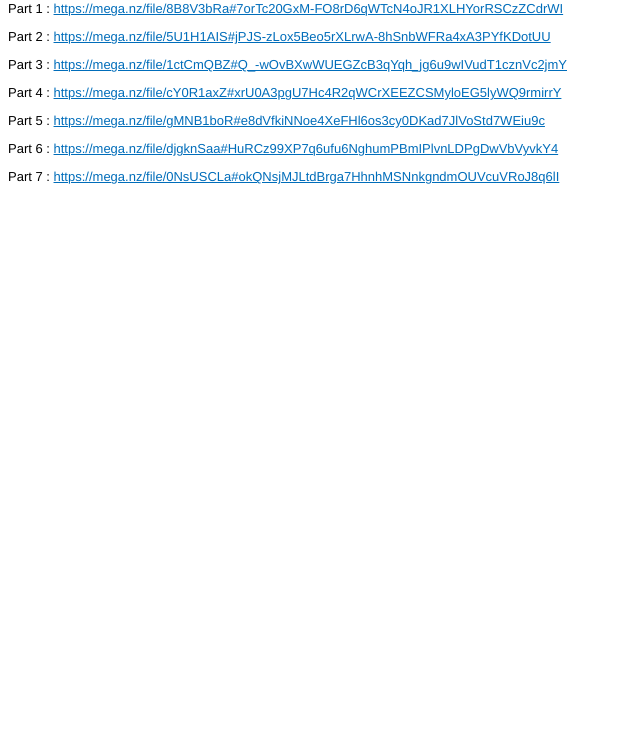
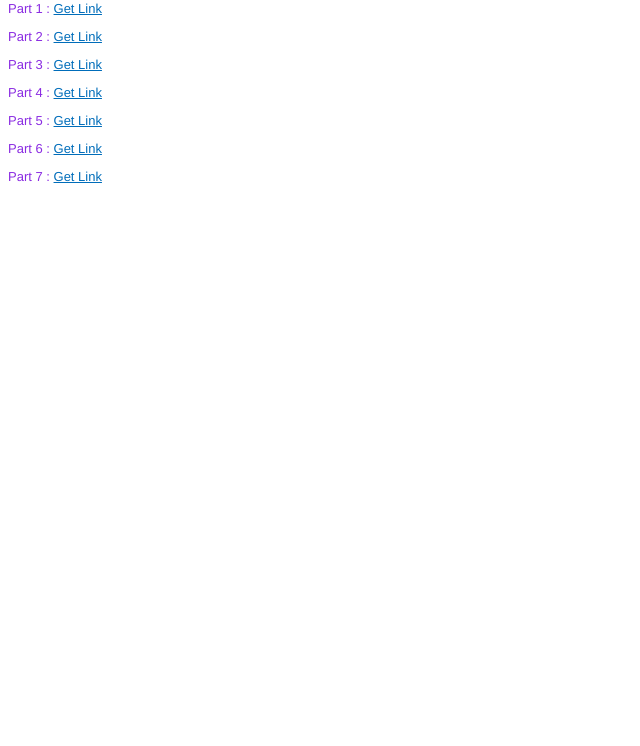
Before and after one commit to gutampsid/ykz4gomg.github.io, a plain HTML site: page index.html in a window 1280 px wide. Shown: the part 54-800 px from the top of the page, without its empty margins (0-640 px from the left). Drawn offline with Linux system fonts and the light colour scheme.

Commit message:
Update index.html

```diff
--- a/index.html
+++ b/index.html
@@ -6,26 +6,17 @@
         body, table { font-family: Helvetica, Arial, sans-serif; font-size: 13px; }
         a { color: #006DBA; }
     </style>
-    <!--NUMBER--qgw95mkb--NUMBER-->
-    <!--TYPE--RichText--TYPE-->
-    <!--PERMISSION--Readonly--PERMISSION-->
-    <!--ACCESS--Public--ACCESS-->
-    <!--PASSWORD----PASSWORD-->
-    <!--STATUS--Active--STATUS-->
-    <!--QUICKEDIT--False--QUICKEDIT-->
-    <!--QUICKEDITPASSWORD----QUICKEDITPASSWORD-->
-    <!--DATECREATED--2022-06-06 08:37:33--DATECREATED-->
-    <!--DATEUPDATED--2022-06-06 09:38:08--DATEUPDATED-->
-    <!--LABELS--MEGA--LABELS-->
 </head>
 <body>
 <h2>Yakuza 4 [NPEB02036]-[Gutamps Official]</h2>
-<anotepad><p>Part 1 : <a href="https://mega.nz/file/8B8V3bRa#7orTc20GxM-FO8rD6qWTcN4oJR1XLHYorRSCzZCdrWI" target="_blank" rel="noopener">https://mega.nz/file/8B8V3bRa#7orTc20GxM-FO8rD6qWTcN4oJR1XLHYorRSCzZCdrWI</a></p>
-<p>Part 2 : <a href="https://mega.nz/file/5U1H1AIS#jPJS-zLox5Beo5rXLrwA-8hSnbWFRa4xA3PYfKDotUU" target="_blank" rel="noopener">https://mega.nz/file/5U1H1AIS#jPJS-zLox5Beo5rXLrwA-8hSnbWFRa4xA3PYfKDotUU</a></p>
-<p>Part 3 : <a href="https://mega.nz/file/1ctCmQBZ#Q_-wOvBXwWUEGZcB3qYqh_jg6u9wIVudT1cznVc2jmY" target="_blank" rel="noopener">https://mega.nz/file/1ctCmQBZ#Q_-wOvBXwWUEGZcB3qYqh_jg6u9wIVudT1cznVc2jmY</a></p>
-<p>Part 4 : <a href="https://mega.nz/file/cY0R1axZ#xrU0A3pgU7Hc4R2qWCrXEEZCSMyloEG5lyWQ9rmirrY" target="_blank" rel="noopener">https://mega.nz/file/cY0R1axZ#xrU0A3pgU7Hc4R2qWCrXEEZCSMyloEG5lyWQ9rmirrY</a></p>
-<p>Part 5 : <a href="https://mega.nz/file/gMNB1boR#e8dVfkiNNoe4XeFHl6os3cy0DKad7JlVoStd7WEiu9c" target="_blank" rel="noopener">https://mega.nz/file/gMNB1boR#e8dVfkiNNoe4XeFHl6os3cy0DKad7JlVoStd7WEiu9c</a></p>
-<p>Part 6 : <a href="https://mega.nz/file/djgknSaa#HuRCz99XP7q6ufu6NghumPBmIPlvnLDPgDwVbVyvkY4" target="_blank" rel="noopener">https://mega.nz/file/djgknSaa#HuRCz99XP7q6ufu6NghumPBmIPlvnLDPgDwVbVyvkY4</a></p>
-<p>Part 7 : <a href="https://mega.nz/file/0NsUSCLa#okQNsjMJLtdBrga7HhnhMSNnkgndmOUVcuVRoJ8q6lI" target="_blank" rel="noopener">https://mega.nz/file/0NsUSCLa#okQNsjMJLtdBrga7HhnhMSNnkgndmOUVcuVRoJ8q6lI</a></p></anotepad>
+    <style> body { color: blueviolet };
+    </style>
+<p>Part 1 : <a href="https://mega.nz/file/0QdjERoa#RCkRnkeDVE4y_Grvh85dBqiZNnUdMQAbRvA54sLfH2Q" target="_blank" rel="noopener">Get Link</a></p>
+<p>Part 2 : <a href="https://mega.nz/file/gB0FSbDA#s5GSBGYjAxWMVoYeDchKYpSqjYpyAtVussFnSFlwd0o" target="_blank" rel="noopener">Get Link</a></p>
+<p>Part 3 : <a href="https://mega.nz/file/YN8wDIbA#XIwQXoFrsd2H54CQWrfi4zXmevbPwpsXx7-YuJcnj0Y" target="_blank" rel="noopener">Get Link</a></p>
+<p>Part 4 : <a href="https://mega.nz/file/cMskQahT#_fqSI3satNjBa2rlYo40S5ZqtmLcB45CjFFMxCkYxvY" target="_blank" rel="noopener">Get Link</a></p>
+<p>Part 5 : <a href="https://mega.nz/file/1BEnCAJR#iyb47ljs2gFyBAQZJEljf9ltOPtw1YfB8sCauMmTAH0" target="_blank" rel="noopener">Get Link</a></p>
+<p>Part 6 : <a href="https://mega.nz/file/p01yxb7S#VS2qw5daOEu3Gsu9cFMjt28v_o3RWUFmZz_R_8ZxGLE" target="_blank" rel="noopener">Get Link</a></p>
+<p>Part 7 : <a href="https://mega.nz/file/5BMxXK5L#_qOE_kCw4pfuxHX7378JAGCle0u27JJFSmna8PeARCY" target="_blank" rel="noopener">Get Link</a></p>
 </body>
 </html>
```
